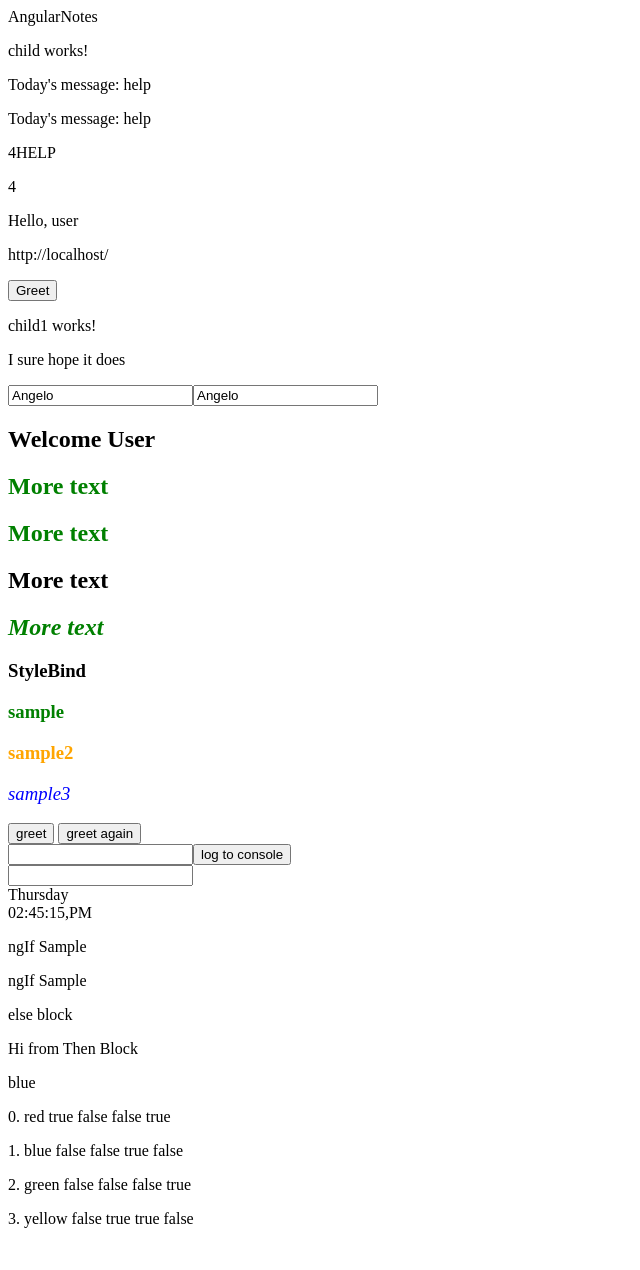
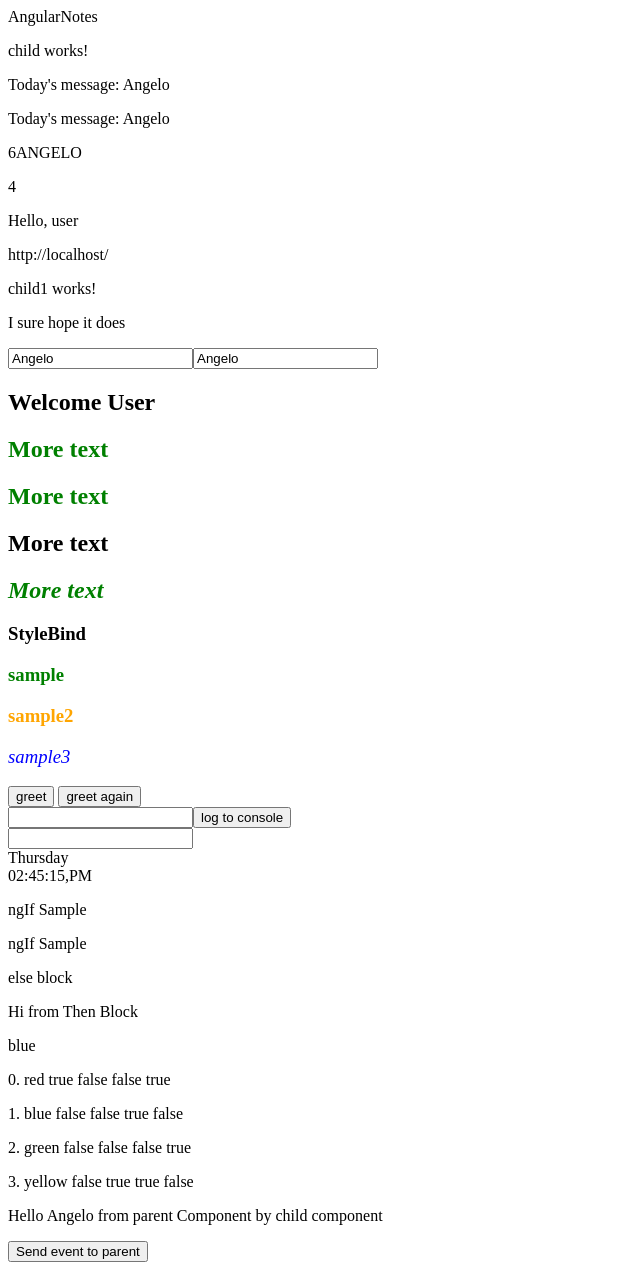
Before and after one commit to AngeloRafael02/Self_Archives, an Angular app in the folder Javascript/AngularNotes/: page / in a window 1280 px wide. Shown: the whole page, without its empty margins (0-640 px from the left). Before the commit the page ends 1244 px from the top, so only its background shows below. Built offline with nearby package versions, Linux system fonts and the light colour scheme.

Commit message:
seperated component interaction into its seperate Notes

```diff
--- a/Javascript/AngularNotes/src/app/app.component.html
+++ b/Javascript/AngularNotes/src/app/app.component.html
@@ -1,5 +1,5 @@
 {{ title }}
-<app-child [text]="currentItem" (greetEvent)="greet()" ></app-child>
+<app-child></app-child>
 <div class="app-child1"></div>
 <app-child2></app-child2>
 <app-stylebind></app-stylebind>
@@ -10,3 +10,6 @@
 <app-ng-if></app-ng-if>
 <app-ng-switch></app-ng-switch>
 <app-ng-for></app-ng-for>
+<!--                                                             v-bind @Input() ([childVariable]="parentVariable") -->
+<app-component-interaction (childEvent)="message=$event" [parentData]="name"></app-component-interaction>{{message}}
+<!--                         ^-bind @Output()(child event to parent message)                                                  -->
--- a/Javascript/AngularNotes/src/app/app.component.ts
+++ b/Javascript/AngularNotes/src/app/app.component.ts
@@ -6,9 +6,13 @@ import { Component } from '@angular/core';
   styleUrls: ['./app.component.css']
 })
 export class AppComponent {
-  title = 'AngularNotes';
-  currentItem = "help";
+  public title:string = 'AngularNotes';
 
+  public currentItem:string = "help";
+
+  public name:string = "Angelo";
+
+  public message:string ="";
 
   greet(){
     alert("Hello Angelo");
--- a/Javascript/AngularNotes/src/app/app.module.ts
+++ b/Javascript/AngularNotes/src/app/app.module.ts
@@ -15,6 +15,7 @@ import { ClockComponent } from './clock/clock.component';
 import { NgIfComponent } from './ng-if/ng-if.component';
 import { NgSwitchComponent } from './ng-switch/ng-switch.component';
 import { NgForComponent } from './ng-for/ng-for.component';
+import { ComponentInteractionComponent } from './component-interaction/component-interaction.component';
 
 
 @NgModule({
@@ -31,6 +32,7 @@ import { NgForComponent } from './ng-for/ng-for.component';
     NgIfComponent,
     NgSwitchComponent,
     NgForComponent,
+    ComponentInteractionComponent,
   ],
   imports: [
     BrowserModule,
--- /dev/null
+++ b/Javascript/AngularNotes/src/app/component-interaction/component-interaction.component.ts
@@ -0,0 +1,29 @@
+import { Component, OnInit, Input, Output, EventEmitter} from '@angular/core';
+
+@Component({
+  selector: 'app-component-interaction',
+  template: `
+          <p>{{"Hello " + name + " from parent Component by child component"}}</p>
+          <button (click)="fireEvent()">Send event to parent</button>`,
+  styles: [``]
+})
+export class ComponentInteractionComponent implements OnInit {
+
+  //@Input(): passing data from parent component to child component
+  @Input('parentData') public name:string="";
+  //Alternative format: @Input() public parentData:string=""; (HTML: <p>{{parentData}}</p>)
+
+  //@Output(): passing data from the child component to the parent component(using events)
+  @Output() public childEvent = new EventEmitter();
+  fireEvent(){
+    this.childEvent.emit("Hello from child component to parent component");
+  }
+
+  constructor() {
+
+  }
+
+  ngOnInit(): void {
+  }
+
+}
--- a/Javascript/AngularNotes/src/app/componentbasic/child.component.html
+++ b/Javascript/AngularNotes/src/app/componentbasic/child.component.html
@@ -7,4 +7,3 @@
 <!--Binding cannot take assignments,
     nor access to global JS variables like window, screen, etc. just do it in the component.ts file and bind it to the HTML-->
 <p>{{SiteURL}}</p>
-<button (click)="callParentGreet()">Greet</button>
--- a/Javascript/AngularNotes/src/app/componentbasic/child.component.ts
+++ b/Javascript/AngularNotes/src/app/componentbasic/child.component.ts
@@ -9,19 +9,12 @@ import { Component, OnInit, Input, Output, EventEmitter } from '@angular/core';
 })
 export class ChildComponent implements OnInit {
 
-  public name = "user";
+  public name:string = "user";
   greetUser(){
     return "Hello, " + this.name;
   }
-
-  public SiteURL = window.location.href;
-
-  @Input() text:string = "";
-
-  @Output() greetEvent = new EventEmitter();
-  callParentGreet(){
-    this.greetEvent.emit();
-  }
+  public text:string= "Angelo"
+  public SiteURL:string = window.location.href;
 
   constructor() { }
 
```
Also changed, not shown: 1 other file (tests, documents, lock files or other folders).
